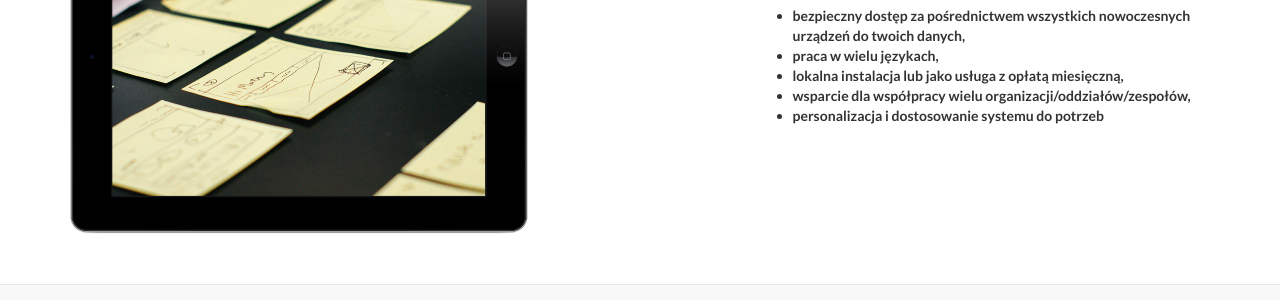
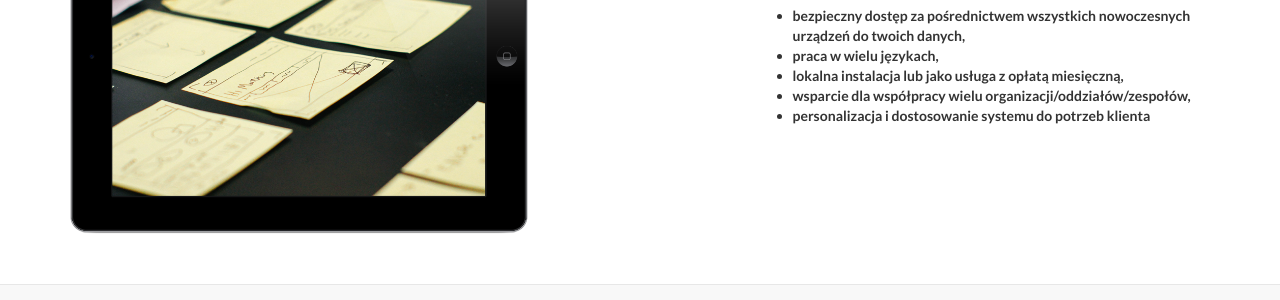
Before and after one commit to platformacrm/platformacrm.github.io, a Jekyll site: the page built from index.html, in a window 1280 px wide and 900 px high, scrolled down 795 px. Shown: the part 153-453 px from the top of the window. Built offline with Jekyll 4.4.1, drawn with Linux system fonts in a browser that asks for light colours.

Commit message:
Update 2014-09-21-services-1.markdown

```diff
--- a/_posts/2014-09-21-services-1.markdown
+++ b/_posts/2014-09-21-services-1.markdown
@@ -9,6 +9,6 @@ description: |
   <li>praca w wielu językach,</li>
   <li>lokalna instalacja lub jako usługa z opłatą miesięczną,</li>
   <li>wsparcie dla współpracy wielu organizacji/oddziałów/zespołów,</li>
-  <li>personalizacja i dostosowanie systemu do potrzeb</li></ul>
+  <li>personalizacja i dostosowanie systemu do potrzeb klienta</li></ul>
   </p>
 ---
```
